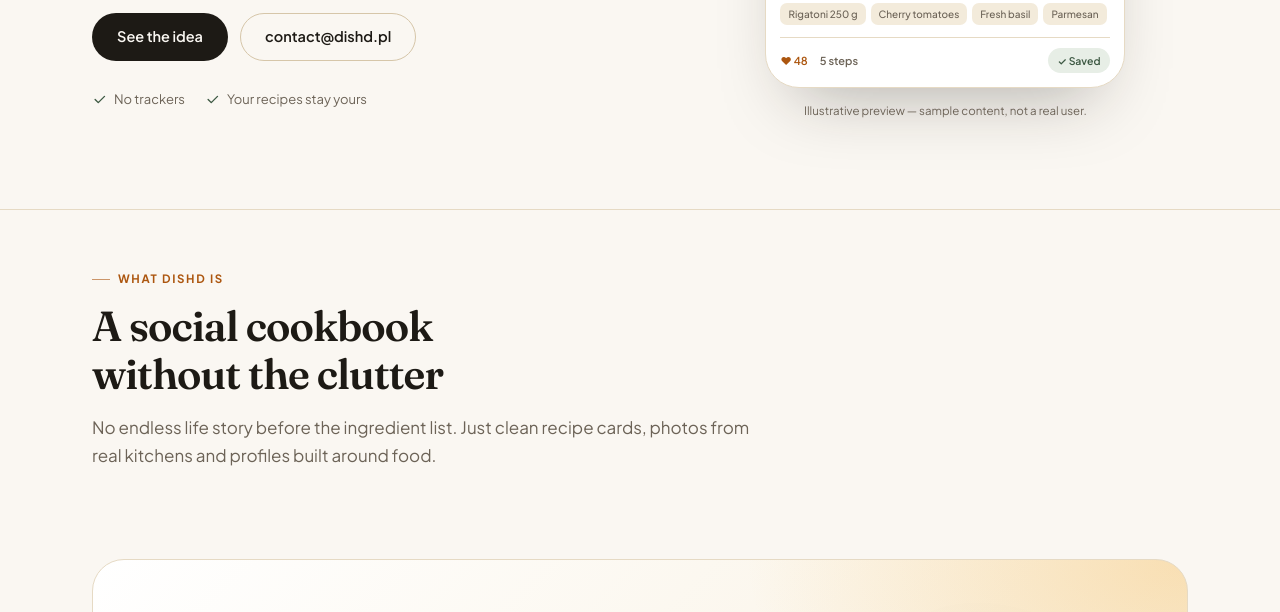
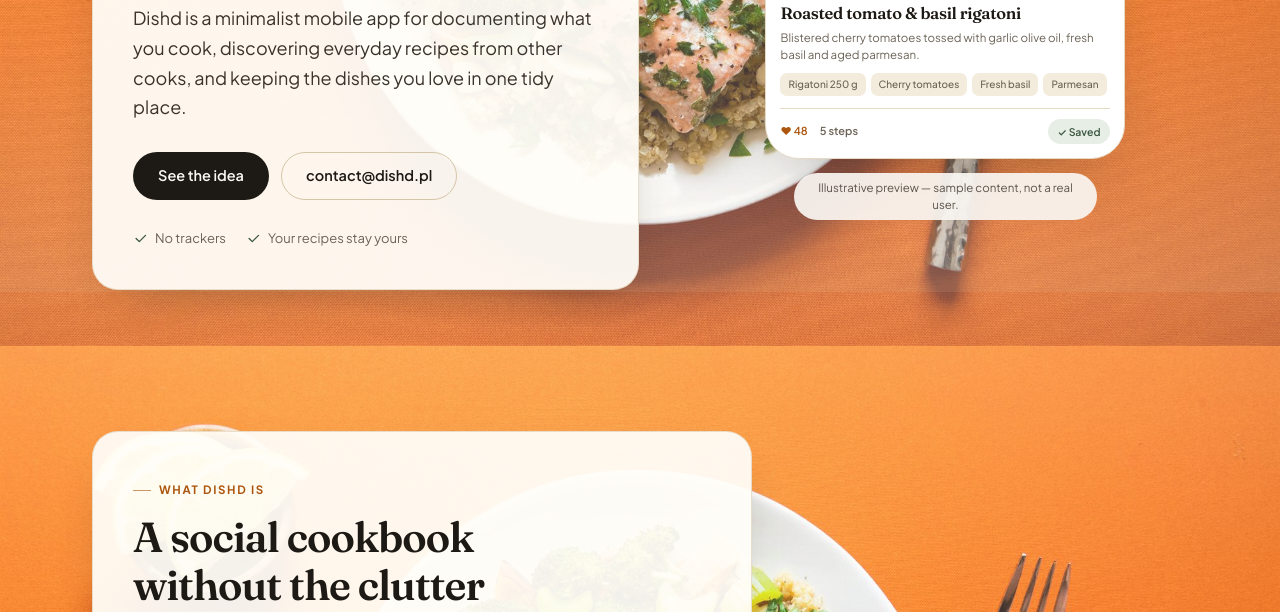
Before and after one commit to JustN1co/dishd-public, a plain HTML site: page index.html in a window 1280 px wide. Shown: the part 508-1120 px from the top of the page. Drawn offline with Linux system fonts and the light colour scheme.

Commit message:
nowa strona - obi
y chej

```diff
--- a/assets/styles.css
+++ b/assets/styles.css
@@ -44,10 +44,15 @@ html {
 body {
   margin: 0;
   background-color: var(--bg);
+  /* Photo backdrop (media/4-bg.jpg) with only a light scrim: legibility comes from the
+     content panels below (see "Photo background legibility"), not from veiling the photo. */
   background-image:
-    radial-gradient(58rem 34rem at 88% -8%, rgba(245, 166, 35, 0.14), transparent 62%),
-    radial-gradient(42rem 30rem at -6% 4%, rgba(60, 88, 66, 0.09), transparent 58%);
-  background-repeat: no-repeat;
+    linear-gradient(180deg, rgba(250, 247, 242, 0.26) 0%, rgba(250, 247, 242, 0.12) 42%, rgba(243, 235, 219, 0.34) 100%),
+    url("../media/4-bg.jpg");
+  background-size: cover, cover;
+  background-position: center top, center center;
+  background-repeat: no-repeat, no-repeat;
+  background-attachment: scroll, fixed;
   color: var(--ink);
   font-family: "Plus Jakarta Sans", -apple-system, BlinkMacSystemFont, "Segoe UI", sans-serif;
   font-size: 16px;
@@ -185,13 +190,6 @@ ul, ol {
   padding-block: clamp(24px, 3vw, 40px);
 }
 
-.divider {
-  height: 1px;
-  background: var(--line);
-  border: 0;
-  margin: 0;
-}
-
 /* ---------- Buttons ---------- */
 
 .btn {
@@ -252,7 +250,7 @@ ul, ol {
   position: sticky;
   top: 0;
   z-index: 60;
-  background: rgba(250, 247, 242, 0.82);
+  background: rgba(250, 247, 242, 0.93);
   border-bottom: 1px solid var(--line);
   backdrop-filter: blur(16px) saturate(1.3);
   -webkit-backdrop-filter: blur(16px) saturate(1.3);
@@ -432,6 +430,27 @@ ul, ol {
   color: var(--green);
 }
 
+/* ---------- Photo background legibility ----------
+   The body photo stays clearly visible, so every block of running text sits on its own
+   warm, translucent panel instead of relying on a heavy scrim over the whole page. */
+
+.hero__copy,
+.section-head,
+.doc-hero,
+.doc {
+  background: rgba(255, 253, 248, 0.94);
+  border: 1px solid rgba(230, 218, 196, 0.85);
+  border-radius: var(--radius-lg);
+  box-shadow: 0 22px 50px -28px rgba(29, 26, 21, 0.45);
+  padding: clamp(22px, 3.2vw, 40px);
+}
+
+.showcase__note {
+  padding: 6px 14px;
+  border-radius: 999px;
+  background: rgba(250, 247, 242, 0.92);
+}
+
 /* ---------- Phone mock ---------- */
 
 .showcase {
@@ -446,7 +465,8 @@ ul, ol {
   max-width: 36ch;
   font-size: 11.5px;
   line-height: 1.5;
-  color: var(--muted);
+  /* slightly darker than --muted (#6C6357) so the small pill reads better */
+  color: #5C5449;
   text-align: center;
 }
 
@@ -723,7 +743,7 @@ ul, ol {
   margin-top: clamp(26px, 3.6vw, 44px);
   padding-block: clamp(38px, 5vw, 56px) 26px;
   border-top: 1px solid var(--line);
-  background: rgba(243, 235, 219, 0.45);
+  background: rgba(243, 235, 219, 0.94);
 }
 
 .footer-grid {
--- a/index.html
+++ b/index.html
@@ -60,7 +60,7 @@
           </span>
 
           <h1 data-en="Real food, shared by <em>real people</em>."
-              data-pl="Prawdziwe jedzenie, dzielone przez <em>prawdziwych ludzi</em>.">
+              data-pl="Zwykli ludzie, <em>niezwykłe jedzenie</em>.">
             Real food, shared by <em>real people</em>.
           </h1>
 
@@ -147,14 +147,12 @@
               <span class="chip chip--green" data-en="✓ Saved" data-pl="✓ Zapisano">✓ Saved</span>
             </div>
           </div>
-          <p class="showcase__note" data-en="Illustrative preview — sample content, not a real user." data-pl="Poglądowy podgląd — przykładowa treść, nie prawdziwy użytkownik.">
+          <p class="showcase__note" data-en="Illustrative preview — sample content, not a real user." data-pl="Wersja poglądowa - przykładowy przepis i profil.">
             Illustrative preview — sample content, not a real user.
           </p>
         </div>
       </div>
     </section>
-
-    <hr class="divider" />
 
     <!-- About -->
     <section class="section" id="about">
@@ -206,7 +204,7 @@
             <span class="brand__name">dishd<span class="brand__dot">.</span></span>
           </a>
           <p data-en="A minimalist social cookbook for real kitchens. Built in Ruda Śląska, Poland."
-             data-pl="Minimalistyczna społecznościowa książka kucharska do prawdziwych kuchni. Tworzona w Rudzie Śląskiej.">
+             data-pl="Minimalistyczna społecznościowa książka kucharska, powstająca w prawdziwej kuchni. Tworzona w Rudzie Śląskiej.">
             A minimalist social cookbook for real kitchens. Built in Ruda Śląska, Poland.
           </p>
         </div>
```
Also changed, not shown: gdpr.html (+1 -1 lines), privacy.html (+1 -1 lines), terms.html (+1 -1 lines), media/4-bg.jpg (added), 1 other file.
